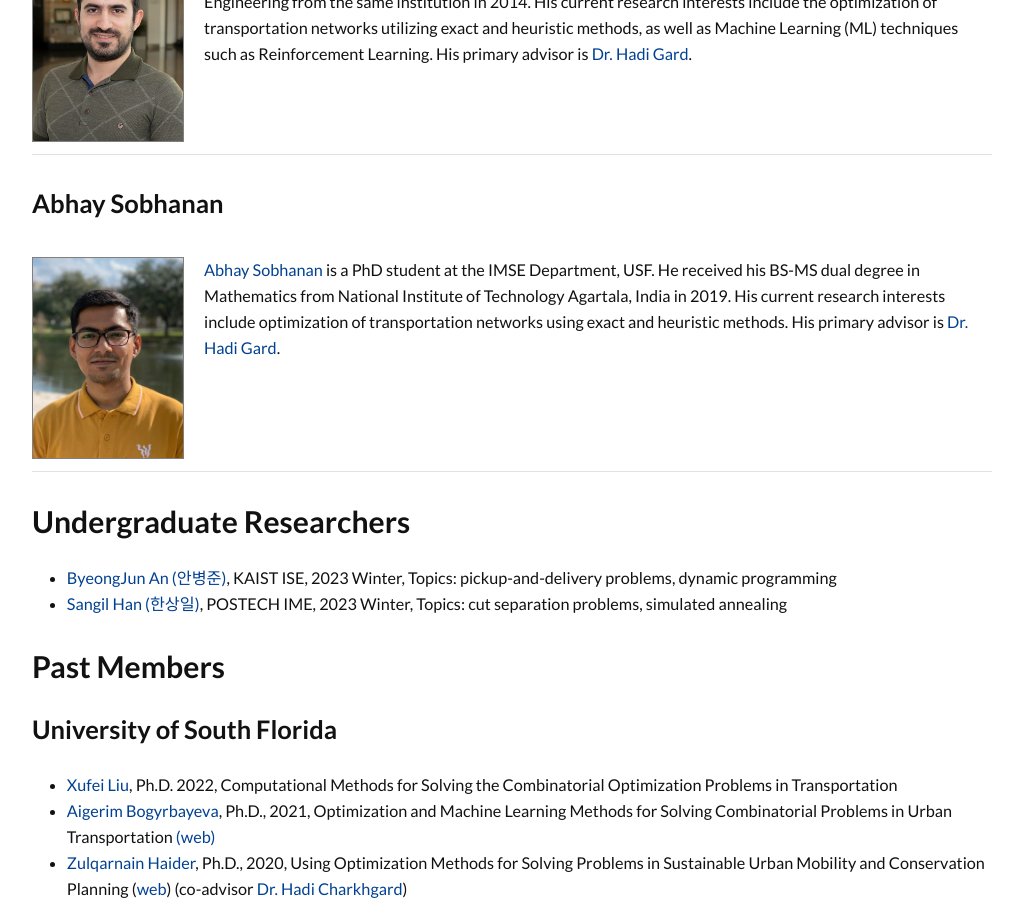
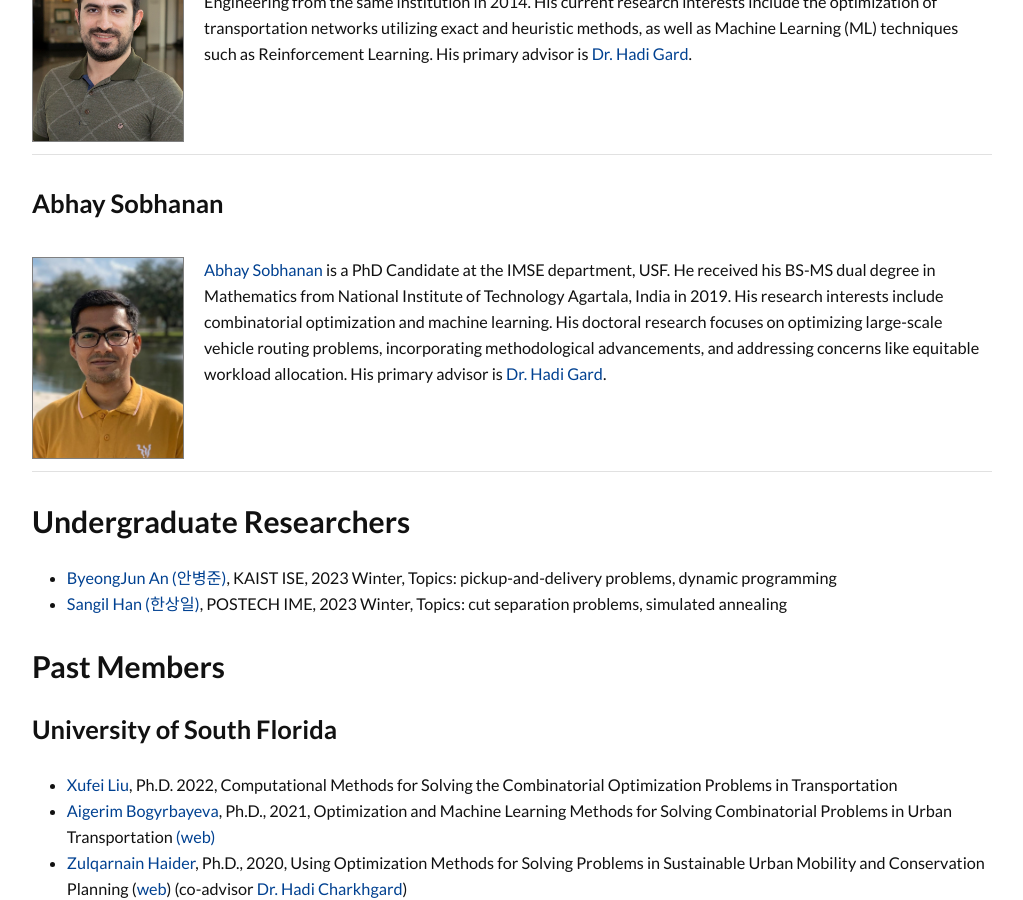
Before and after one commit to kaist-comet/kaist-comet.github.io, a Jekyll site: the page built from people/people.md, in a window 1280 px wide and 900 px high, scrolled down 3652 px. Shown: the whole window, without its empty margins (128-1151 px from the left). Built offline with Jekyll 4.4.1, drawn with Linux system fonts in a browser that asks for light colours; some web fonts are replaced; comment, search, counter and statistics services are not loaded.

Commit message:
Abhay update

```diff
--- a/people/people.md
+++ b/people/people.md
@@ -59,7 +59,11 @@
 
 ### Abhay Sobhanan
 
-| <img src="/people/images/abhay.jpg" class="profile" /> [Abhay Sobhanan](http://www.linkedin.com/in/abhaysobhanan) is a PhD student at the IMSE Department, USF. He received his BS-MS dual degree in Mathematics from National Institute of Technology Agartala, India in 2019. His current research interests include optimization of transportation networks using exact and heuristic methods. His primary advisor is [Dr. Hadi Gard](http://www.eng.usf.edu/~hcharkhgard/index.html). |
+| <img src="/people/images/abhay.jpg" class="profile" /> [Abhay Sobhanan](http://www.linkedin.com/in/abhaysobhanan) is a PhD Candidate at the IMSE department, USF. He received his BS-MS dual degree in Mathematics from National Institute of Technology Agartala, India in 2019. His research interests include combinatorial optimization and machine learning. His doctoral research focuses on optimizing large-scale vehicle routing problems, incorporating methodological advancements, and addressing concerns like equitable workload allocation. His primary advisor is [Dr. Hadi Gard](http://www.eng.usf.edu/~hcharkhgard/index.html). |
+
+
+
+
 
 
 ## Undergraduate Researchers
```
